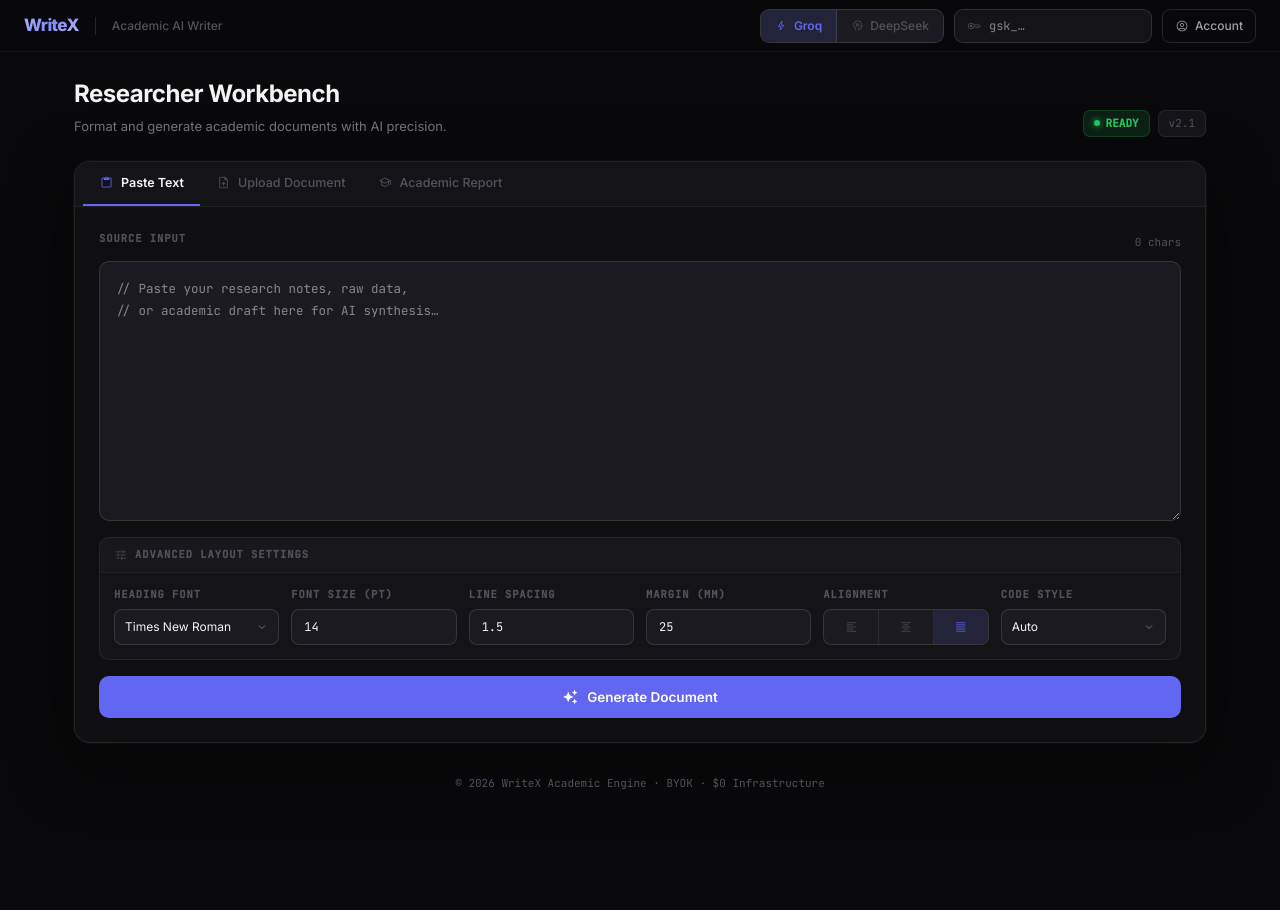
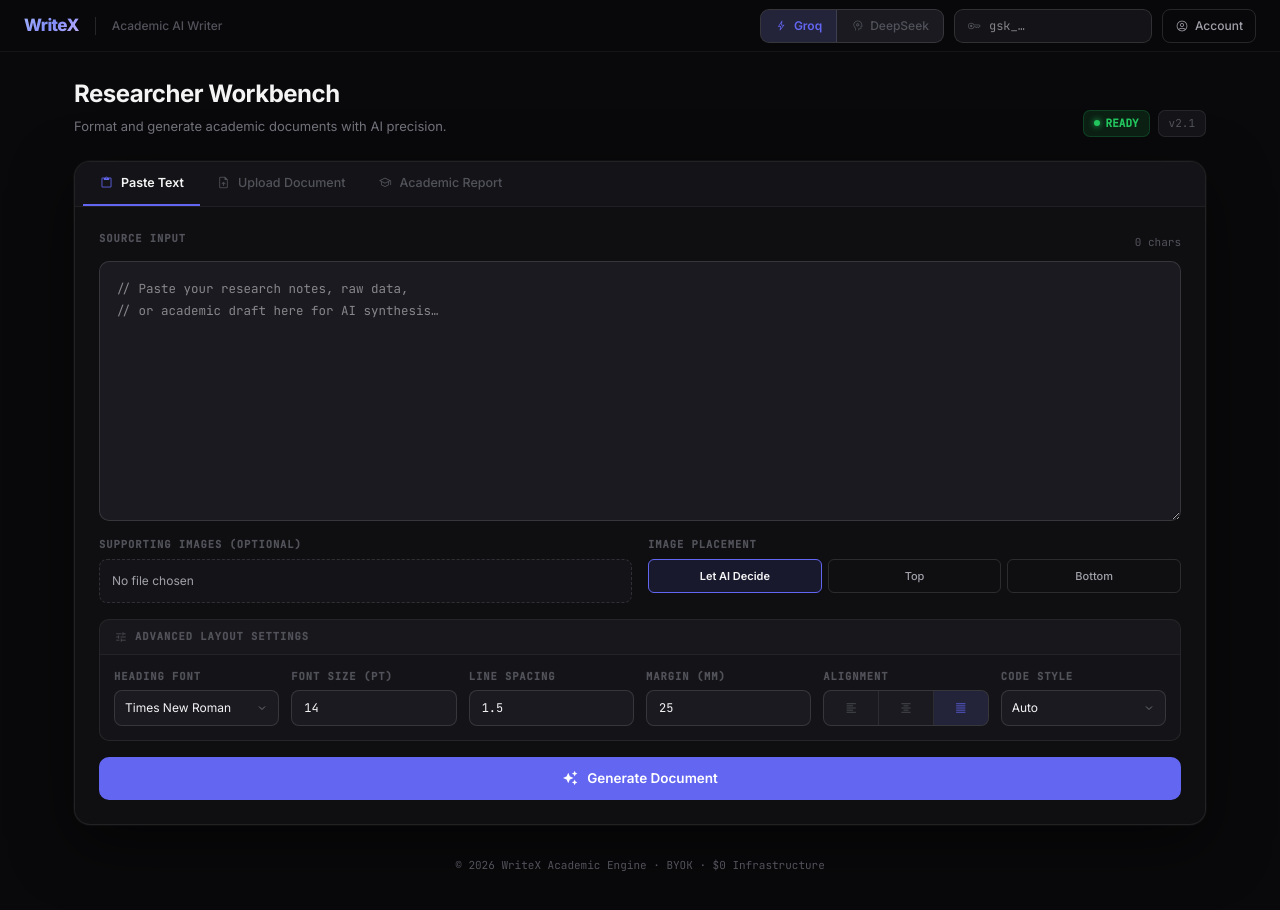
Before and after one commit to abhijitsvsk/WRITEX, a Next.js app in the folder frontend/: page / in a window 1280 px wide. Shown: the top 910 px of the page. Before the commit the page ends 847 px from the top, so only its background shows below. Built offline with nearby package versions, Linux system fonts and the light colour scheme.

Commit message:
fix: restore image upload fields to text tab

```diff
--- a/frontend/src/app/page.tsx
+++ b/frontend/src/app/page.tsx
@@ -156,6 +156,8 @@ export default function Home() {
   const [margin, setMargin] = useState("25");
   const [cAlign, setCAlign] = useState("Justify");
   const [codeLang, setCodeLang] = useState("Auto");
+  const [images, setImages] = useState<File[]>([]);
+  const [imagePlacement, setImagePlacement] = useState("Let AI Decide");
 
   const [projZip, setProjZip] = useState<File|null>(null);
   const [githubUrl, setGithubUrl] = useState("");
@@ -196,6 +198,10 @@ export default function Home() {
         line_spacing: +spacing, space_before_pt: 0, space_after_pt: 0,
         code_language: codeLang, continuous_sections: false,
       }));
+      fd.append("image_placement", imagePlacement);
+      if (images && images.length > 0) {
+        images.forEach(img => fd.append("images", img));
+      }
       if (activeTab === "text") {
         if (!text.trim()) { setError("Paste some text first."); setLoading(false); return; }
         fd.append("text", text);
@@ -450,6 +456,46 @@ export default function Home() {
                     </span>
                   </div>
                   <TextAreaInput value={text} onChange={setText} placeholder={"// Paste your research notes, raw data,\n// or academic draft here for AI synthesis…"} />
+                </div>
+
+                <div style={{ display: "grid", gridTemplateColumns: "1fr 1fr", gap: 16 }}>
+                  <div>
+                    <Label>Supporting Images (Optional)</Label>
+                    <div style={{
+                      border: `1px dashed ${C.borderDef}`, borderRadius: 8, padding: 12,
+                      display: "flex", flexDirection: "column", gap: 8, background: C.bgElevated
+                    }}>
+                      <input
+                        type="file" multiple accept="image/*"
+                        onChange={e => e.target.files && setImages(Array.from(e.target.files))}
+                        style={{ fontSize: 12, color: C.textSec }}
+                      />
+                      {images.length > 0 && (
+                        <div style={{ fontSize: 11, color: C.accent }}>{images.length} images selected</div>
+                      )}
+                    </div>
+                  </div>
+                  <div>
+                    <Label>Image Placement</Label>
+                    <div style={{ display: "flex", gap: 6 }}>
+                      {["Let AI Decide", "Top", "Bottom"].map(opt => (
+                        <button
+                          key={opt}
+                          onClick={() => setImagePlacement(opt)}
+                          style={{
+                            flex: 1, padding: "8px 0",
+                            background: imagePlacement === opt ? C.accentDim : "transparent",
+                            border: `1px solid ${imagePlacement === opt ? C.accent : C.borderDef}`,
+                            borderRadius: 6, color: imagePlacement === opt ? C.textPri : C.textSec,
+                            fontSize: 11, fontWeight: imagePlacement === opt ? 600 : 500,
+                            cursor: "pointer", transition: "all 0.15s"
+                          }}
+                        >
+                          {opt}
+                        </button>
+                      ))}
+                    </div>
+                  </div>
                 </div>
                 <AdvancedLayout {...{hFont,setHFont,hSize,setHSize,spacing,setSpacing,margin,setMargin,cAlign,setCAlign,codeLang,setCodeLang}} />
                 <GenerateButton loading={loading} label="Generate Document" onClick={() => handleGenerate()} />
```
